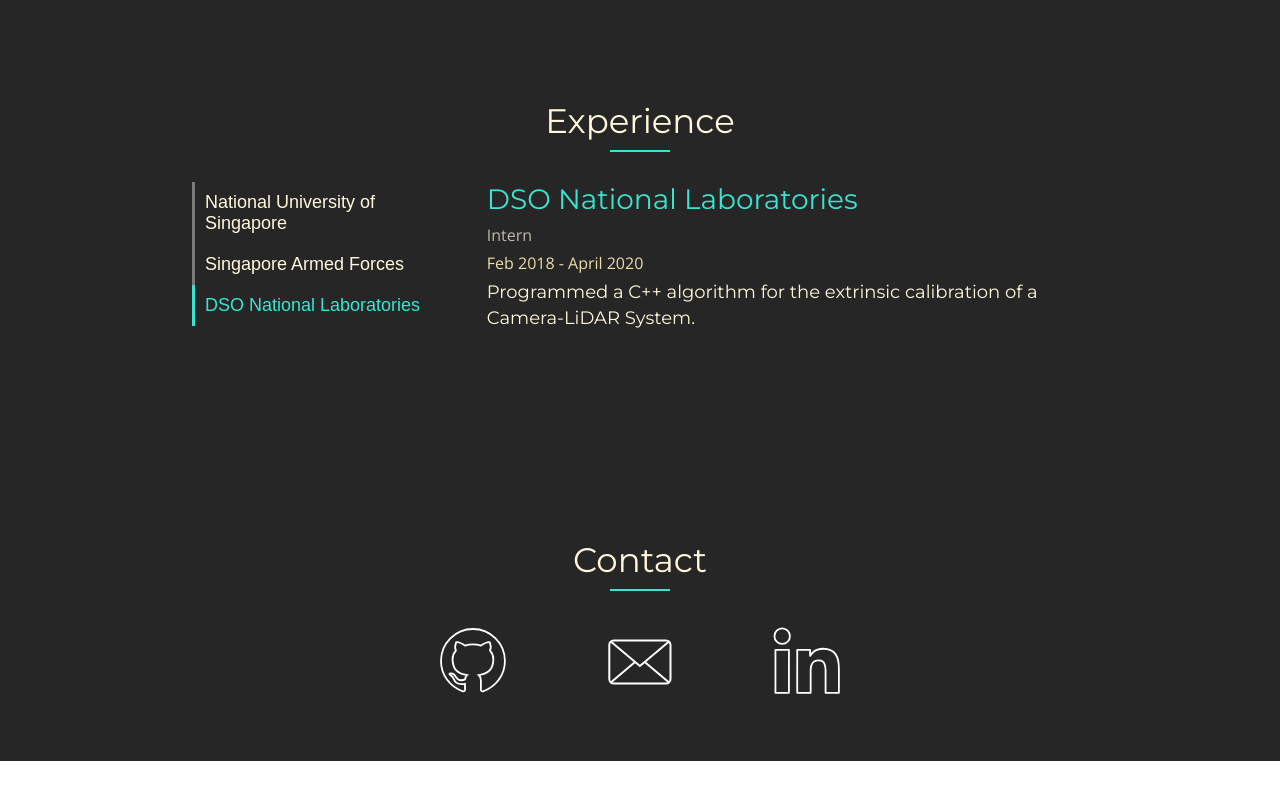
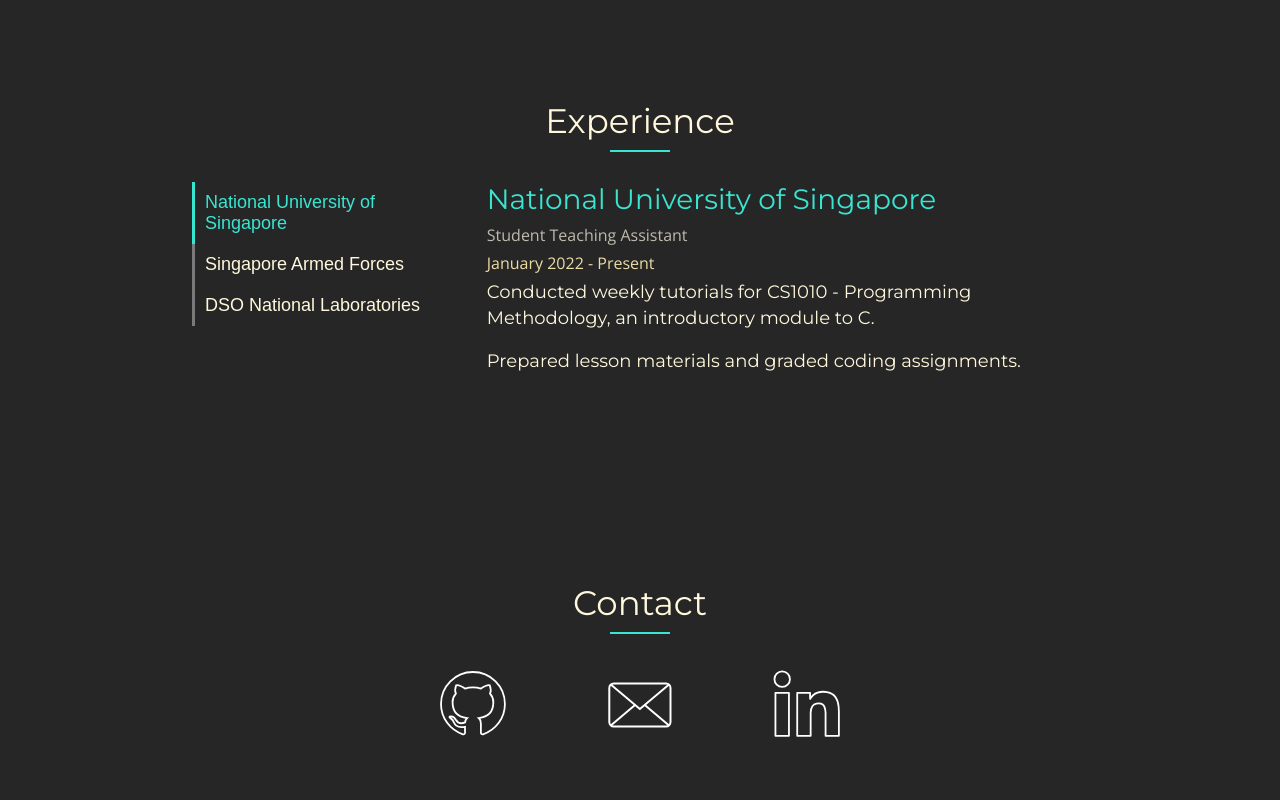
Before and after one commit to justinfidelis/justinfidelis.github.io, a React (Create React App) app in the folder portfolio/: page / in a window 1280 px wide. Shown: the part 2784-3584 px from the top of the page. Before the commit the page ends 3545 px from the top, so only its background shows below. Built offline with nearby package versions, Linux system fonts and the light colour scheme.

Commit message:
changed experience page initial value

```diff
--- a/portfolio/src/components/Experience.jsx
+++ b/portfolio/src/components/Experience.jsx
@@ -1,7 +1,7 @@
 import React, {useState} from 'react';
 
 const Experience = () => {
-    const [tabIndex, setTabIndex] = useState(0);
+    const [tabIndex, setTabIndex] = useState(2);
 
     let navBar = <div id="experience-list">
         <button className={tabIndex === 2 ? "experience-list-item-selected" : "experience-list-item"} onClick={() => setTabIndex (2)}>
```
